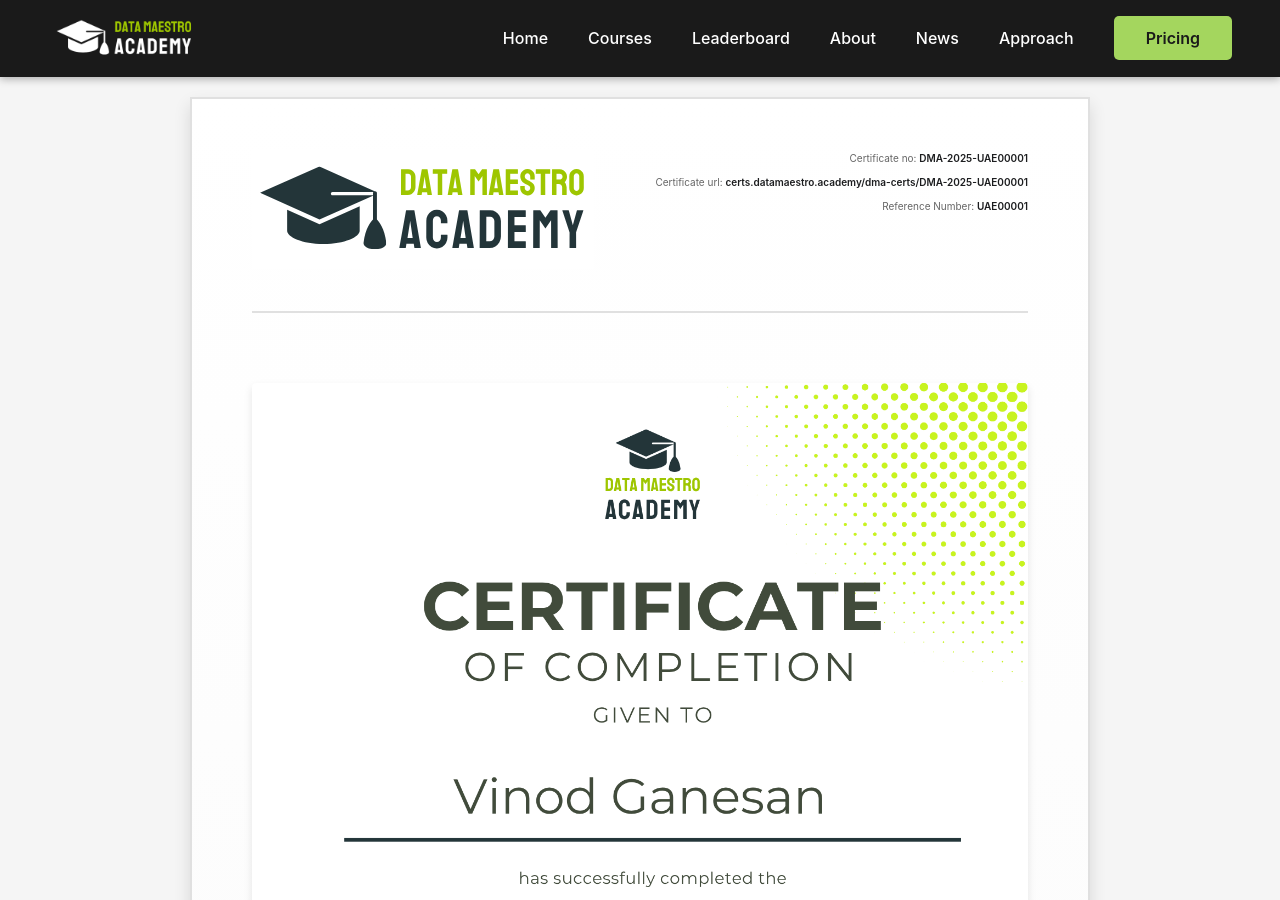
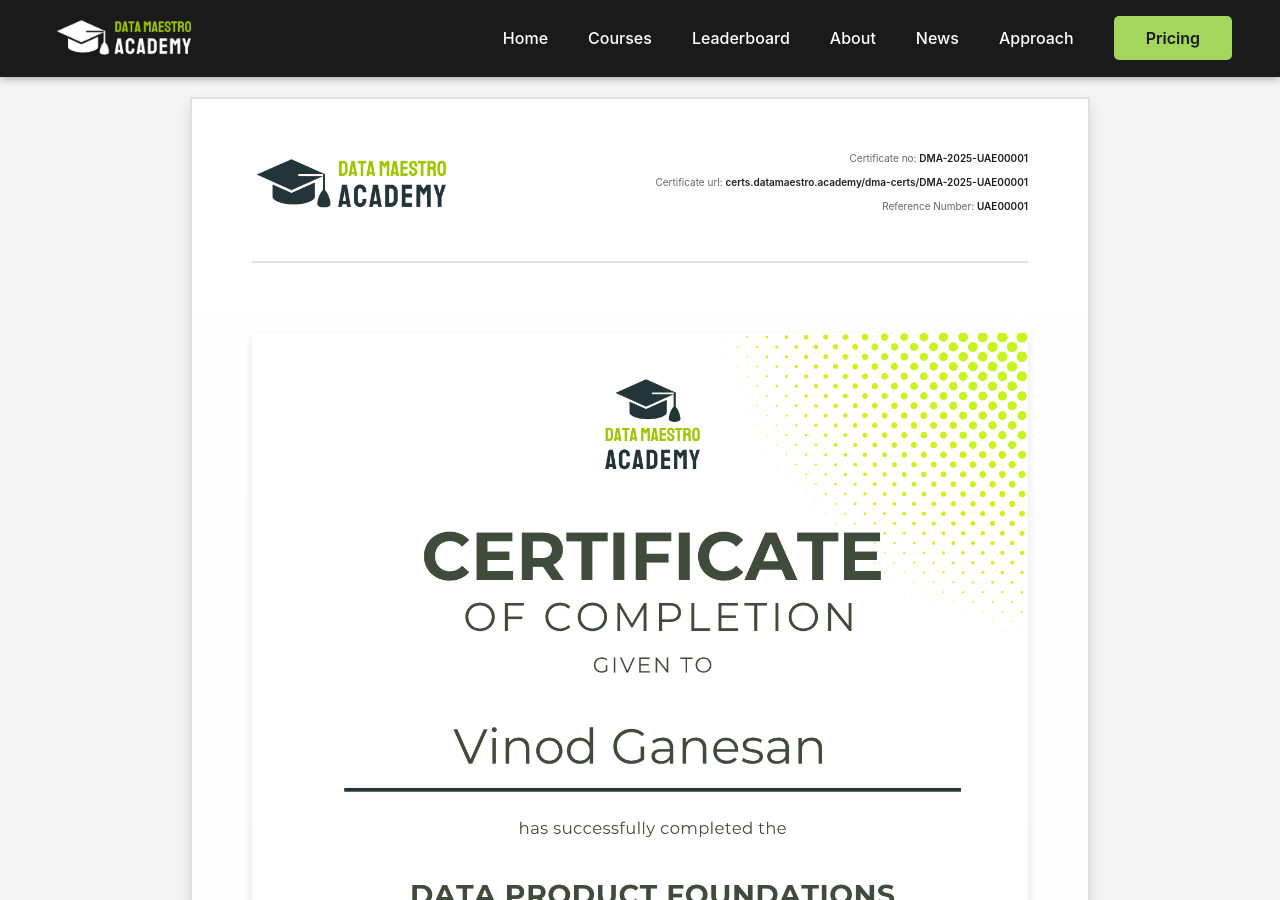
Before and after one commit to Data-Maestro-Academy/dma-cert, a Jekyll site: the page built from dma-certs/DMA-2025-UAE00001.md, in a window 1280 px wide and 900 px high. Built offline with Jekyll 4.4.1, drawn with Linux system fonts in a browser that asks for light colours.

Commit message:
Update certificate image and logo styles

```diff
--- a/dma-certs/DMA-2025-UAE00001.md
+++ b/dma-certs/DMA-2025-UAE00001.md
@@ -8,7 +8,7 @@ certificate_image: DMA-2025-UAE00001.png
   <div class="certificate-paper">
     <div class="certificate-header">
       <div class="certificate-logo">
-        <img src="{{ site.baseurl }}/assets/img/{{ page.logo_img }}" alt="logo">
+        <img src="{{ site.baseurl }}/assets/img/{{ page.logo_img }}" alt="logo" style="width:200px">
       </div>
       <div class="certificate-info">
         <div class="info-row">
@@ -22,11 +22,9 @@ certificate_image: DMA-2025-UAE00001.png
         </div>
       </div>
     </div>
-
     <div class="certificate-image-container">
-      <img src="{{ site.baseurl }}/assets/certs/{{ page.certificate_image | default: 'DMA-2025-UAE00001.png' }}" alt="Certificate of Completion" class="certificate-image">
+      <img src="{{ site.baseurl }}/assets/certs/{{ page.certificate_image }}" alt="Certificate of Completion" class="certificate-image">
     </div>
-
     <div class="certificate-footer">
       <p>This certificate above verifies that <strong>Vinod Ganesan</strong> successfully completed the course <strong>Data Product Foundations</strong> on 2025-11-12 as taught by <strong>Dr. Jarkko Moilanen</strong> on Data Maestro Academy. The certificate indicates the entire course was completed as validated by the student. The course duration represents the total video hours of the course at time of most recent completion.</p>
     </div>
```
